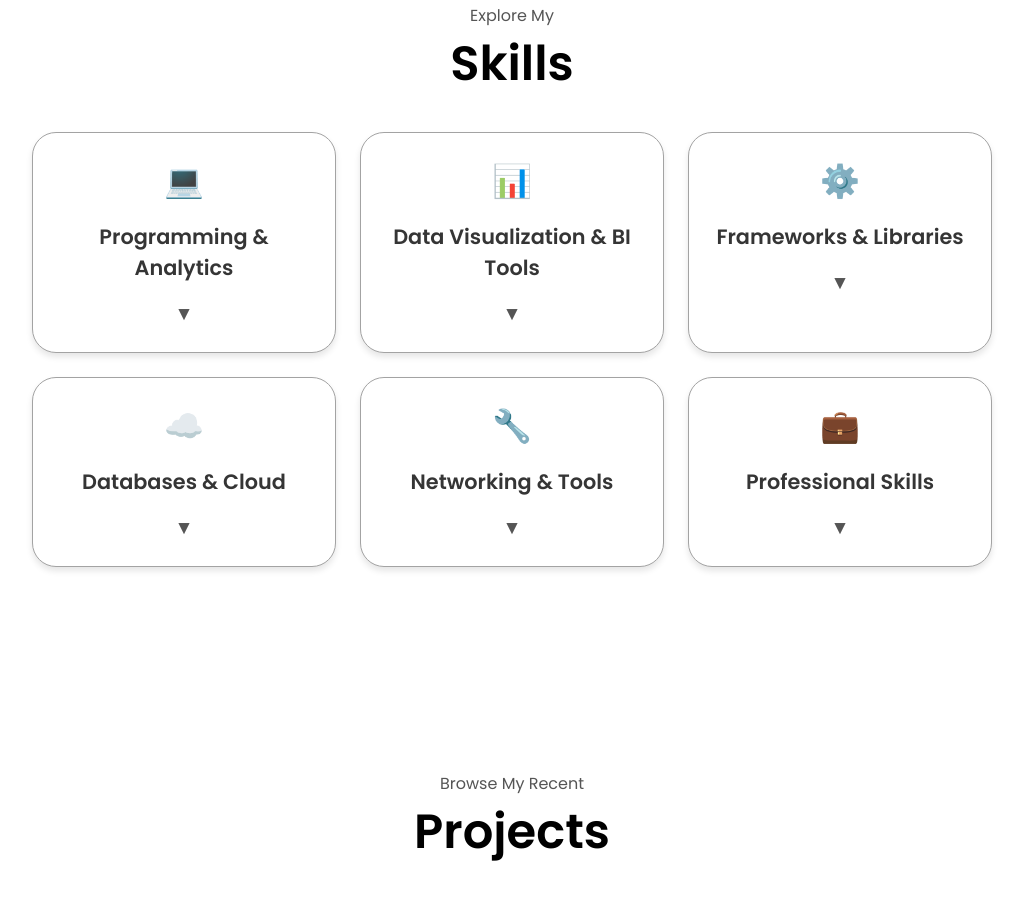
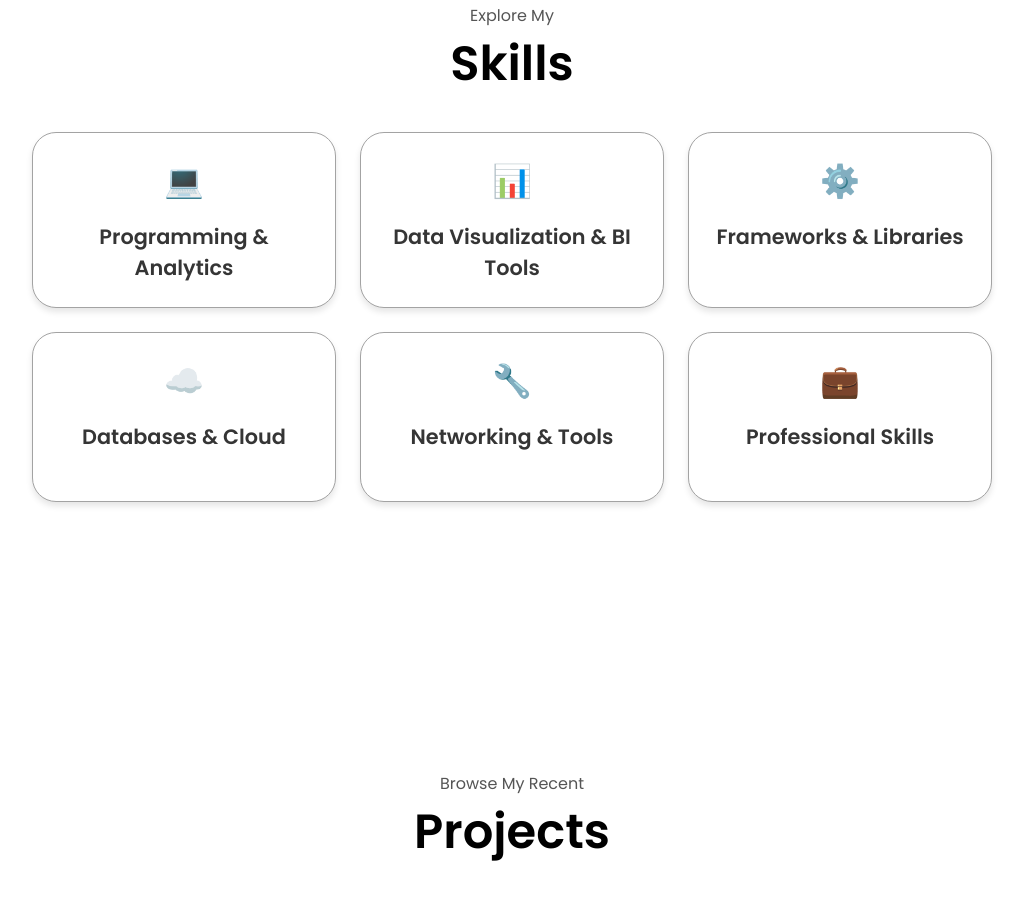
Before and after one commit to aryanaryashrestha/Portfolio, a plain HTML site: page index.html in a window 1280 px wide. Shown: the part 1693-2590 px from the top of the page, without its empty margins (128-1151 px from the left). Drawn offline with Linux system fonts and the light colour scheme.

Commit message:
Update index.html

```diff
--- a/index.html
+++ b/index.html
@@ -136,11 +136,10 @@
     <div class="skills-grid">
 
       <!-- Skill Container 1 -->
-          <div class="skill-container" onclick="toggleSkillDropdown(this)">
+      <div class="skill-container">
         <div class="skill-header">
           <div class="skill-emoji">💻</div>
           <h2 class="experience-sub-title">Programming & Analytics</h2>
-              <span class="dropdown-arrow">▼</span>
         </div>
         <div class="skill-items">
           <div class="skill-item">Python</div>
@@ -154,11 +153,10 @@
       </div>
 
       <!-- Skill Container 2 -->
-          <div class="skill-container" onclick="toggleSkillDropdown(this)">
+      <div class="skill-container">
         <div class="skill-header">
           <div class="skill-emoji">📊</div>
           <h2 class="experience-sub-title">Data Visualization & BI Tools</h2>
-              <span class="dropdown-arrow">▼</span>
         </div>
         <div class="skill-items">
           <div class="skill-item">Alteryx</div>
@@ -169,11 +167,10 @@
       </div>
 
       <!-- Skill Container 3 -->
-          <div class="skill-container" onclick="toggleSkillDropdown(this)">
+      <div class="skill-container">
         <div class="skill-header">
           <div class="skill-emoji">⚙️</div>
           <h2 class="experience-sub-title">Frameworks & Libraries</h2>
-              <span class="dropdown-arrow">▼</span>
         </div>
         <div class="skill-items">
           <div class="skill-item">TensorFlow</div>
@@ -185,11 +182,10 @@
       </div>
 
       <!-- Skill Container 4 -->
-          <div class="skill-container" onclick="toggleSkillDropdown(this)">
+      <div class="skill-container">
         <div class="skill-header">
           <div class="skill-emoji">☁️</div>
           <h2 class="experience-sub-title">Databases & Cloud</h2>
-              <span class="dropdown-arrow">▼</span>
         </div>
         <div class="skill-items">
           <div class="skill-item">MySQL</div>
@@ -200,11 +196,10 @@
       </div>
 
       <!-- Skill Container 5 -->
-          <div class="skill-container" onclick="toggleSkillDropdown(this)">
+      <div class="skill-container">
         <div class="skill-header">
           <div class="skill-emoji">🔧</div>
           <h2 class="experience-sub-title">Networking & Tools</h2>
-              <span class="dropdown-arrow">▼</span>
         </div>
         <div class="skill-items">
           <div class="skill-item">Cisco Packet Tracer</div>
@@ -217,11 +212,10 @@
       </div>
 
       <!-- Skill Container 6 -->
-          <div class="skill-container" onclick="toggleSkillDropdown(this)">
+      <div class="skill-container">
         <div class="skill-header">
           <div class="skill-emoji">💼</div>
           <h2 class="experience-sub-title">Professional Skills</h2>
-              <span class="dropdown-arrow">▼</span>
         </div>
         <div class="skill-items">
           <div class="skill-item">Problem Solving</div>
```
Lines whose indentation alone changed are shown as unchanged.
